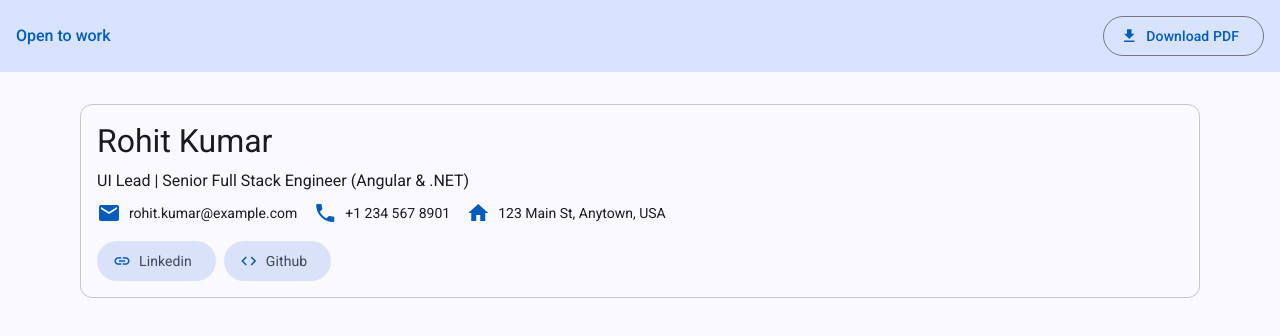
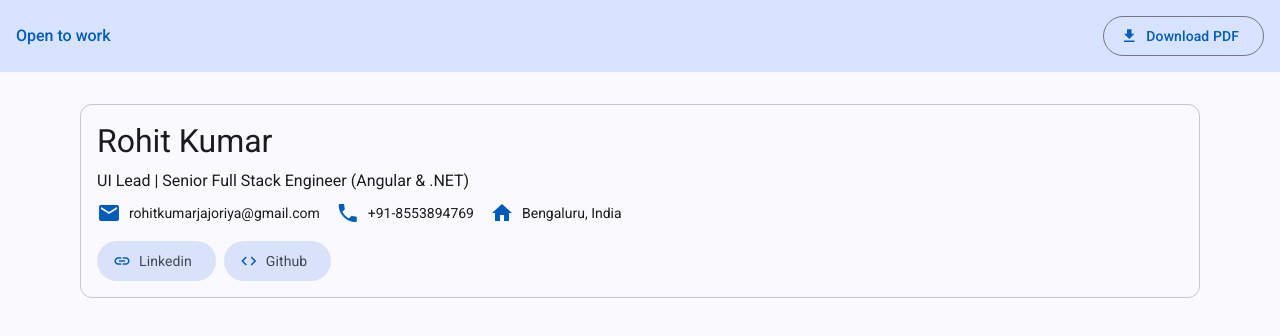
Before and after one commit to rohitkumarofficial/rohitkumarofficial.github.io, an Angular app: page / in a window 1280 px wide. Shown: the top 336 px of the page. Built offline with nearby package versions, Linux system fonts and the light colour scheme.

Commit message:
linked configured

```diff
--- a/src/app/profile-heading/profile-heading.html
+++ b/src/app/profile-heading/profile-heading.html
@@ -1,30 +1,32 @@
+@if (profile()) {
   <mat-card appearance="outlined">
-  <div class="name">Rohit Kumar</div>
+    <div class="name">{{ profile().name }}</div>
     <div class="role">UI Lead | Senior Full Stack Engineer (Angular & .NET)</div>
     <div class="contact-info">
       <div class="email">
         <mat-icon>email</mat-icon>
-      <span>rohit.kumar@example.com</span>
+        <span>{{ profile().email }}</span>
       </div>
 
       <div class="mobile">
         <mat-icon>phone</mat-icon>
-      <span>+1 234 567 8901</span>
+        <span>{{ profile().phone }}</span>
       </div>
 
       <div class="address">
         <mat-icon>home</mat-icon>
-      <span>123 Main St, Anytown, USA</span>
+        <span>{{ profile().location }}</span>
       </div>
     </div>
     <div class="link">
-    <button matButton="tonal">
+      <button matButton="tonal" (click)="link('linkedin')">
         <mat-icon>link</mat-icon>
         <span>Linkedin</span>
       </button>
-    <button matButton="tonal">
+      <button matButton="tonal" (click)="link('github')">
         <mat-icon>code</mat-icon>
         <span>Github</span>
       </button>
     </div>
   </mat-card>
+}
--- a/src/app/profile-heading/profile-heading.ts
+++ b/src/app/profile-heading/profile-heading.ts
@@ -11,5 +11,12 @@ import { Data } from '../services/data';
 })
 export class ProfileHeading {
   private dataService = inject(Data);
-  profile = computed(() => this.dataService.resumeDetails());
+  profile = computed(() => this.dataService.resumeDetails()?.personal);
+
+  link(type: 'linkedin' | 'github'): void {
+    const url = this.profile()?.[type];
+    if (url) {
+      window.open(url, '_blank');
+    }
+  }
 }
```
Lines whose indentation alone changed are shown as unchanged.
